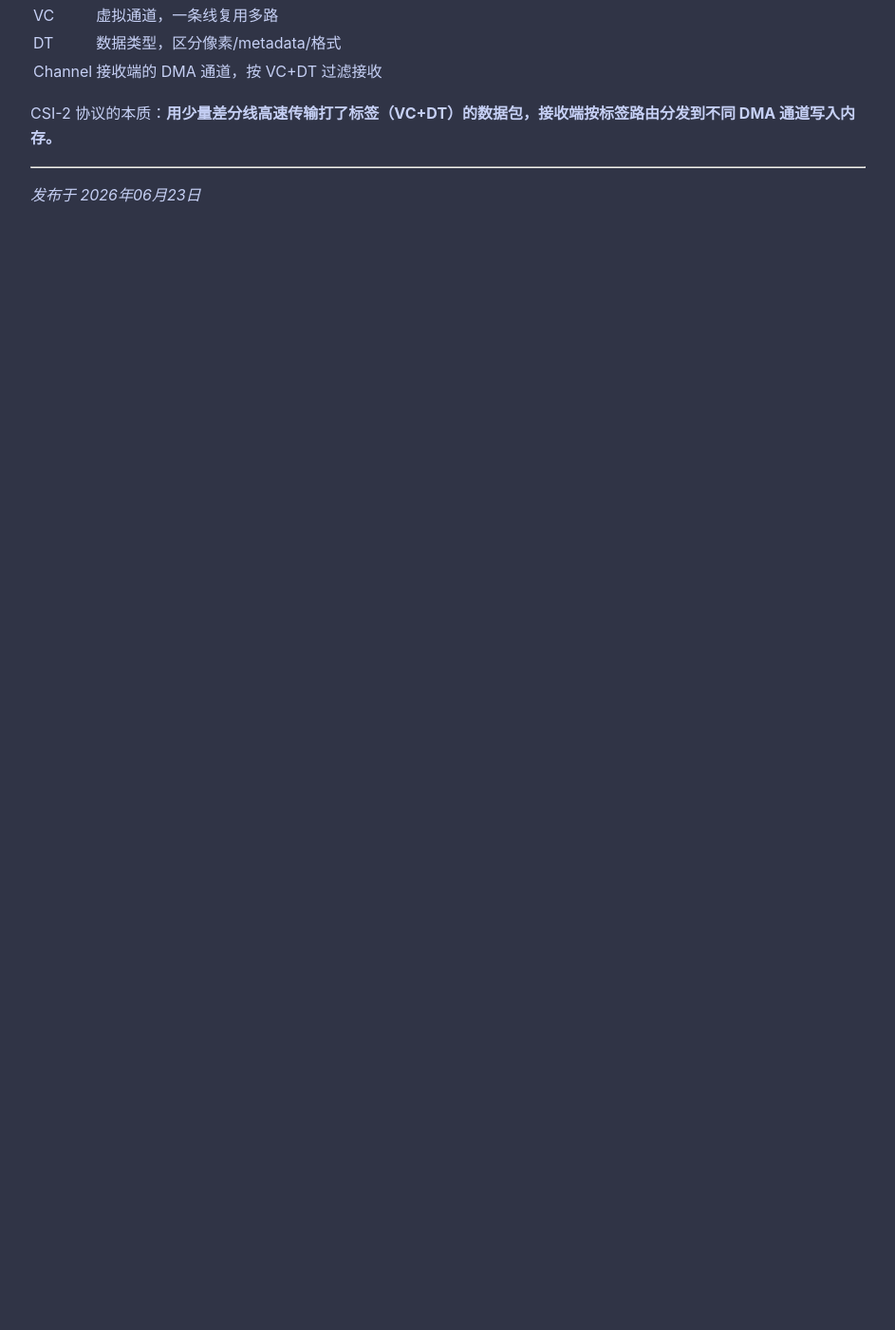
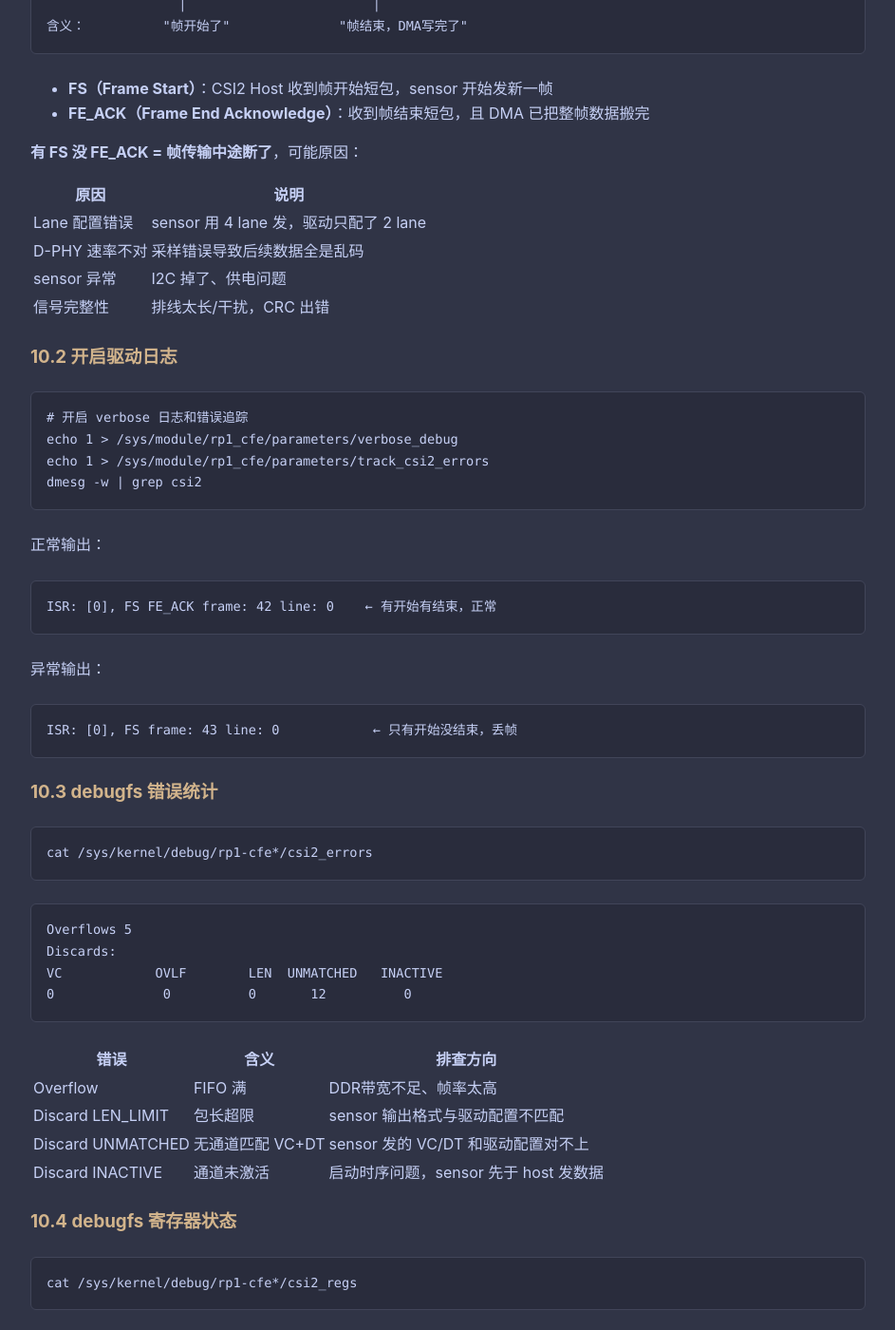
Before and after one commit to wangxiaolei12/wangxiaolei12.github.io, a Jekyll site: the page built from _posts/camera-media/2026-06-23-mipi-csi2-rp1-cfe-deep-dive.md, in a window 1280 px wide and 1400 px high, scrolled down 11520 px. Shown: the whole window at 95% size, without its empty margins (168-1111 px from the left). Built offline with Jekyll 4.4.1, drawn with Linux system fonts in a browser that asks for light colours; before the commit the page ends 11805 px from its top, so only the background shows below that; some of the changed text lies outside the part shown.

Commit message:
补充 CSI-2 问题定位方法（FS/FE_ACK、debugfs、排查流程）

````diff
--- a/_posts/camera-media/2026-06-23-mipi-csi2-rp1-cfe-deep-dive.md
+++ b/_posts/camera-media/2026-06-23-mipi-csi2-rp1-cfe-deep-dive.md
@@ -497,7 +497,123 @@ Metadata 由用户空间（如 libcamera）直接读取，用来决定下一帧
 
 ---
 
-## 10. 总结
+## 10. CSI-2 问题定位方法
+
+### 10.1 FS 和 FE_ACK 的含义
+
+```
+Sensor 发送：  [FS短包] → [行数据×N] → [FE短包]
+                 │                        │
+Host 硬件：     FS 中断                  FE_ACK 中断
+                 │                        │
+含义：          "帧开始了"              "帧结束，DMA写完了"
+```
+
+- **FS（Frame Start）**：CSI2 Host 收到帧开始短包，sensor 开始发新一帧
+- **FE_ACK（Frame End Acknowledge）**：收到帧结束短包，且 DMA 已把整帧数据搬完
+
+**有 FS 没 FE_ACK = 帧传输中途断了**，可能原因：
+
+| 原因 | 说明 |
+|------|------|
+| Lane 配置错误 | sensor 用 4 lane 发，驱动只配了 2 lane |
+| D-PHY 速率不对 | 采样错误导致后续数据全是乱码 |
+| sensor 异常 | I2C 掉了、供电问题 |
+| 信号完整性 | 排线太长/干扰，CRC 出错 |
+
+### 10.2 开启驱动日志
+
+```bash
+# 开启 verbose 日志和错误追踪
+echo 1 > /sys/module/rp1_cfe/parameters/verbose_debug
+echo 1 > /sys/module/rp1_cfe/parameters/track_csi2_errors
+dmesg -w | grep csi2
+```
+
+正常输出：
+```
+ISR: [0], FS FE_ACK frame: 42 line: 0    ← 有开始有结束，正常
+```
+
+异常输出：
+```
+ISR: [0], FS frame: 43 line: 0            ← 只有开始没结束，丢帧
+```
+
+### 10.3 debugfs 错误统计
+
+```bash
+cat /sys/kernel/debug/rp1-cfe*/csi2_errors
+```
+
+```
+Overflows 5
+Discards:
+VC            OVLF        LEN  UNMATCHED   INACTIVE
+0              0          0       12          0
+```
+
+| 错误 | 含义 | 排查方向 |
+|------|------|---------|
+| Overflow | FIFO 满 | DDR带宽不足、帧率太高 |
+| Discard LEN_LIMIT | 包长超限 | sensor 输出格式与驱动配置不匹配 |
+| Discard UNMATCHED | 无通道匹配 VC+DT | sensor 发的 VC/DT 和驱动配置对不上 |
+| Discard INACTIVE | 通道未激活 | 启动时序问题，sensor 先于 host 发数据 |
+
+### 10.4 debugfs 寄存器状态
+
+```bash
+cat /sys/kernel/debug/rp1-cfe*/csi2_regs
+```
+
+```
+CSI2_CH_CTRL(0) 0x00006b01    ← Channel 0: DMA使能, DT=0x2B(RAW10), VC=0
+CSI2_CH_DEBUG(0) 0x002a0000   ← frame=42, line=0
+```
+
+### 10.5 常见问题定位流程
+
+```
+没图像？
+  │
+  ├─ dmesg 有 FS 没 FE_ACK？
+  │     → 帧传输不完整，检查 lane 数/速率配置
+  │
+  ├─ dmesg 完全没有 FS？
+  │     → D-PHY 没收到数据，检查：
+  │        - sensor 是否启动（i2c 通信）
+  │        - 设备树 lane 数量
+  │        - D-PHY 速率
+  │
+  ├─ 有 UNMATCHED discard？
+  │     → VC/DT 配置不一致，对比 sensor datasheet
+  │
+  ├─ 有 Overflow？
+  │     → DMA 搬不过来，降分辨率/帧率
+  │
+  └─ 图像花屏/绿屏？
+        → 格式不匹配（如 sensor 发 RAW10 驱动按 RAW8 收）
+```
+
+### 10.6 实用命令
+
+```bash
+# 查看 pipeline 拓扑
+media-ctl -p
+
+# 查看 sensor 配置
+v4l2-ctl -d /dev/v4l-subdev0 --all
+
+# 抓一帧验证
+v4l2-ctl -d /dev/video0 --stream-mmap --stream-count=1 --stream-to=frame.raw
+
+# 确认帧率
+v4l2-ctl -d /dev/video0 --stream-mmap --stream-count=100
+```
+
+---
+
+## 11. 总结
 
 | 概念 | 一句话解释 |
 |------|-----------|
````
